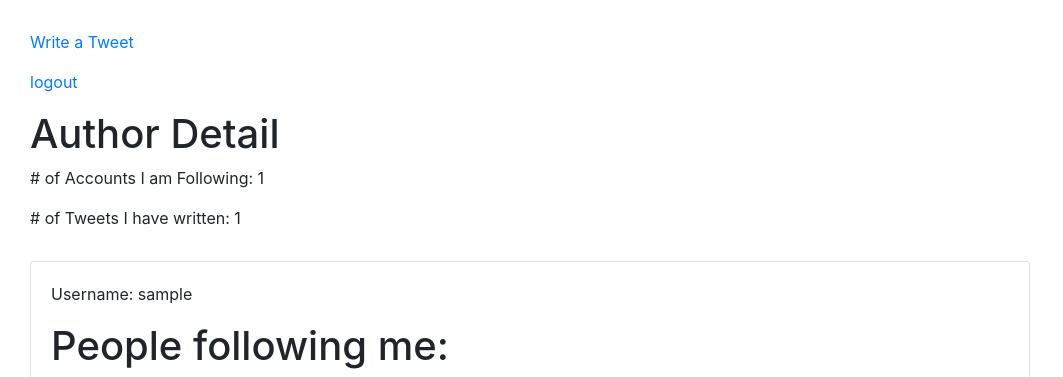
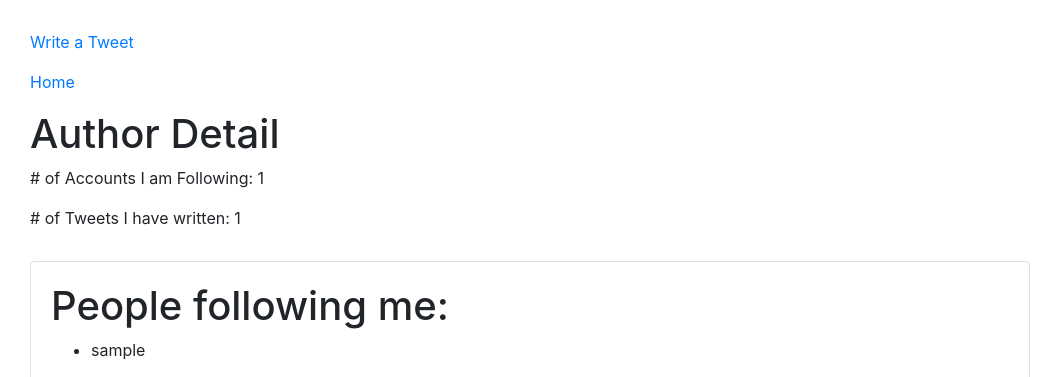
Before and after one commit to AmandaYonce/twitterclone, a Django app: template templates/authordetail.html in a window 1280 px wide. Shown: the top 377 px of the page, without its empty margins (0-1063 px from the left). Run offline with Django 3.2, Linux system fonts and the light colour scheme; tables that the repository leaves empty hold one stand-in row (values such as "Sample post"); the template is opened without the code that fills it: values that come from a table or form of the project are taken from there, most other values are stand-ins (such as "Sample title", 1, 10 or a date in 2020); some libraries are stand-ins or nearby versions.

Commit message:
fixed author detail issue

```diff
--- a/notification/models.py
+++ b/notification/models.py
@@ -2,7 +2,7 @@
 from django.db import models
 from twitteruser.models import CustomUser
 from tweet.models import Tweet
-from django.utils.timezone import now
+
 
 
 class Notification(models.Model):
--- a/templates/authordetail.html
+++ b/templates/authordetail.html
@@ -5,7 +5,7 @@
 {% block content %}
 
   <p><a href="/newtweet/">Write a Tweet</a></p>
-  <p><a href="{% url 'logout' %}">logout</a></p>
+  <p><a href="/">Home</a></p>
 
   <h1>Author Detail</h1>
   <p># of Accounts I am Following: {{author.followers.all.count}}</p>
@@ -15,7 +15,7 @@
 
 
     <div style=margin:15px class='card card-body'>
-      <p>Username: {{author.username}}</p>
+
       <h1>People following me:</h1>
       <ul>
       {% for each in author.following.all %}
--- a/tweet/views.py
+++ b/tweet/views.py
@@ -41,8 +41,9 @@ def TweetDetail(request, tweet_id):
 
 
 def AuthorDetail(request, author_id):
+    print(author_id)
     author = CustomUser.objects.filter(id=author_id).first()
-    count = Tweet.objects.filter(author=request.user).count
+    count = Tweet.objects.filter(author=author_id).count
     return render(request, 'authordetail.html', {"author": author, 'count': count})
 
 
--- a/twitteruser/models.py
+++ b/twitteruser/models.py
@@ -1,13 +1,11 @@
 from django.contrib.auth.models import AbstractUser
 from django.db import models
-from django.utils.timezone import now
 from django.urls import reverse
 
 
 class CustomUser(AbstractUser):
     display_name = models.CharField(max_length=50, null=True)
     following = models.ManyToManyField('self', symmetrical=False, blank=True, related_name="followers")
-
     REQUIRED_FIELDS = ['display_name']
 
     def __str__(self):
```
